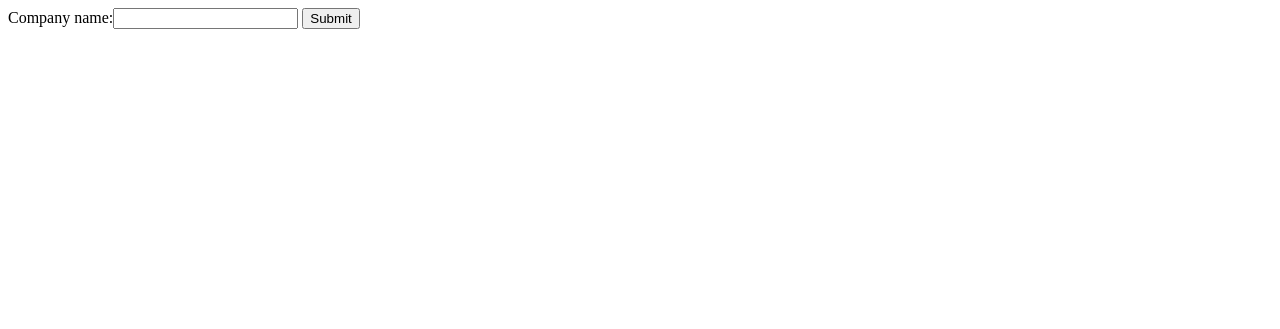
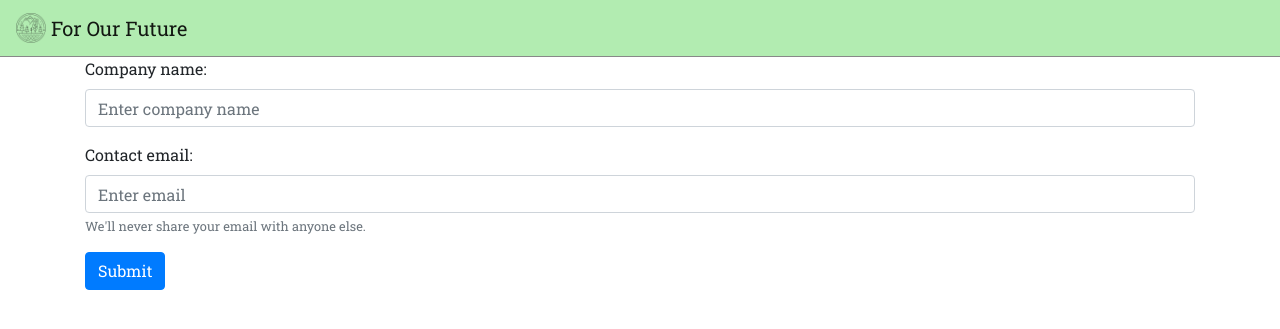
Before and after one commit to zolbatar/for-our-future, a Django app: page /company in a window 1280 px wide. Shown: the top 329 px of the page. Run offline with Django 3.2, Linux system fonts and the light colour scheme; some libraries are stand-ins or nearby versions.

Commit message:
company creation attempt

```diff
--- a/broker/forms.py
+++ b/broker/forms.py
@@ -1,5 +1,7 @@
 from django import forms
 from .models import Company
 
+
 class CompanyForm(forms.Form):
     name = forms.CharField(label='Company name', max_length=100)
+    email = forms.EmailField(label='Contact email')
--- a/broker/models.py
+++ b/broker/models.py
@@ -3,7 +3,7 @@ from django.db import models
 
 class Company(models.Model):
     name = models.CharField(max_length=100)
-    email = models.EmailField(blank=True)
+    email = models.EmailField(blank=False)
 
 
 class Project(models.Model):
--- a/broker/templates/broker/company.html
+++ b/broker/templates/broker/company.html
@@ -1,4 +1,38 @@
-<form action="/company/" method="post">
-  {% csrf_token %} {{ form }}
-  <input type="submit" value="Submit" />
+{% extends "broker/base.html" %} {% block content %} {% include "broker/navbar.html" %}
+
+<form action="company " method="post">
+  {% csrf_token %}
+
+  <div class="container">
+    <div class="form-group">
+      <label for="id_name">Company name:</label>
+      <input
+        id="id_name"
+        class="form-control"
+        type="text"
+        name="name"
+        maxlength="100"
+        required
+        placeholder="Enter company name"
+      />
+    </div>
+
+    <div class="form-group">
+      <label for="id_email">Contact email:</label>
+      <input
+        id="id_email"
+        class="form-control"
+        type="email"
+        name="email"
+        required
+        placeholder="Enter email"
+      />
+      <small id="emailHelp" class="form-text text-muted"
+        >We'll never share your email with anyone else.</small
+      >
+    </div>
+
+    <button type="submit" value="Submit" class="btn btn-primary">Submit</button>
+  </div>
 </form>
+{% endblock %}
--- a/fof/settings.py
+++ b/fof/settings.py
@@ -39,10 +39,7 @@ INSTALLED_APPS = [
     'django.contrib.sessions',
     'django.contrib.messages',
     'django.contrib.staticfiles',
-    'crispy_forms'
 ]
-
-CRISPY_TEMPLATE_PACK = 'bootstrap4'
 
 MIDDLEWARE = [
     'django.middleware.security.SecurityMiddleware',
```
